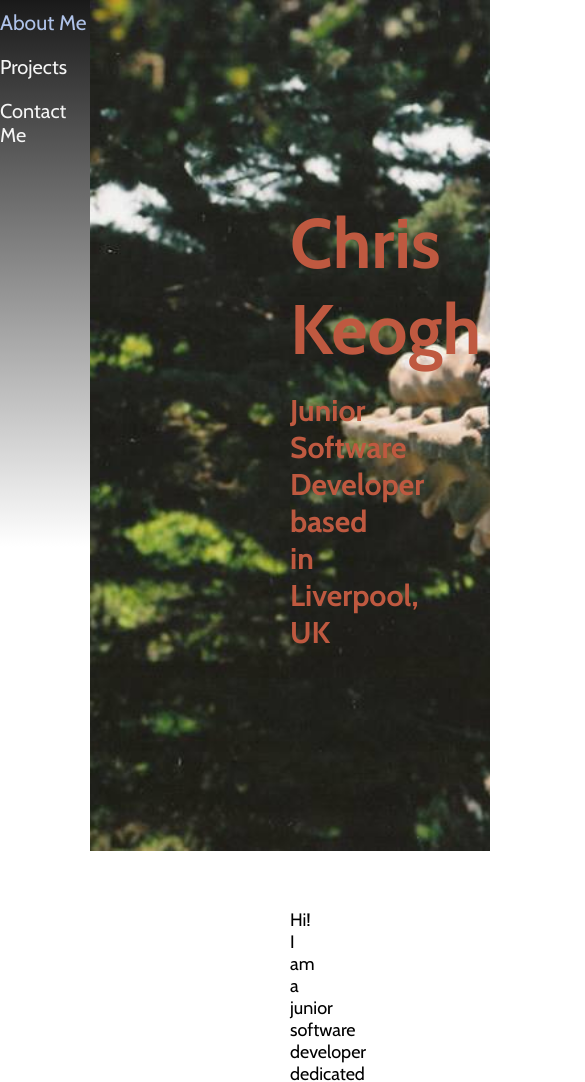
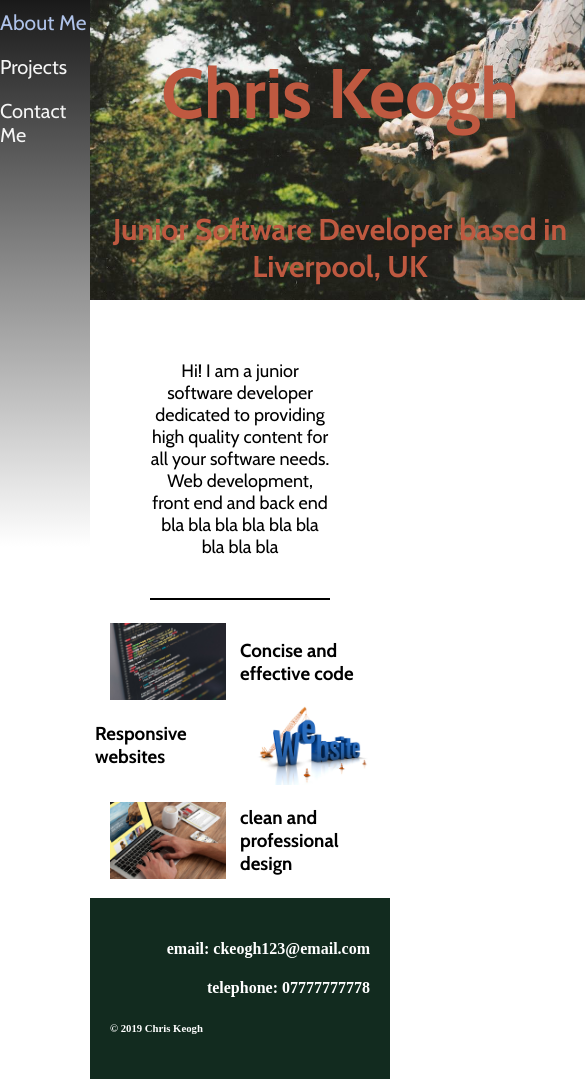
Before and after one commit to CKeogh/Portfolio2, a plain HTML site: page index.html in a window 390 px wide. Shown: the top 1082 px of the page, 585 px wide, since content can reach past the window. Drawn offline with nearby package versions, Linux system fonts and the light colour scheme; a web font is replaced by a local one.

Commit message:
make banner more responsive

```diff
--- a/styles/style.css
+++ b/styles/style.css
@@ -38,27 +38,31 @@ a:hover {
 
 h1 {
     font-size: 70px;
+    padding: 50px;
     margin: 0;
 }
 
 h2 {
     font-size: 30px;
-    margin: 20px 0 0 0;
 }
 
 .banner {
     text-align: center;
     color: hsl(12, 50%, 50%);
-    padding: 200px;
+    height: 300px;
     background-image: url(../images/gaudi.jpg);
     background-position: center;
     background-size: cover;
+    min-width: 500px;
 }
+
 
 .welcome {
     text-align: center;
     font-size: 18px;
-    padding: 40px 200px;
+    padding: 40px 0;
+    margin: 20px 20%;
+    border-bottom: 2px solid black;
 }
 
 footer {
```
